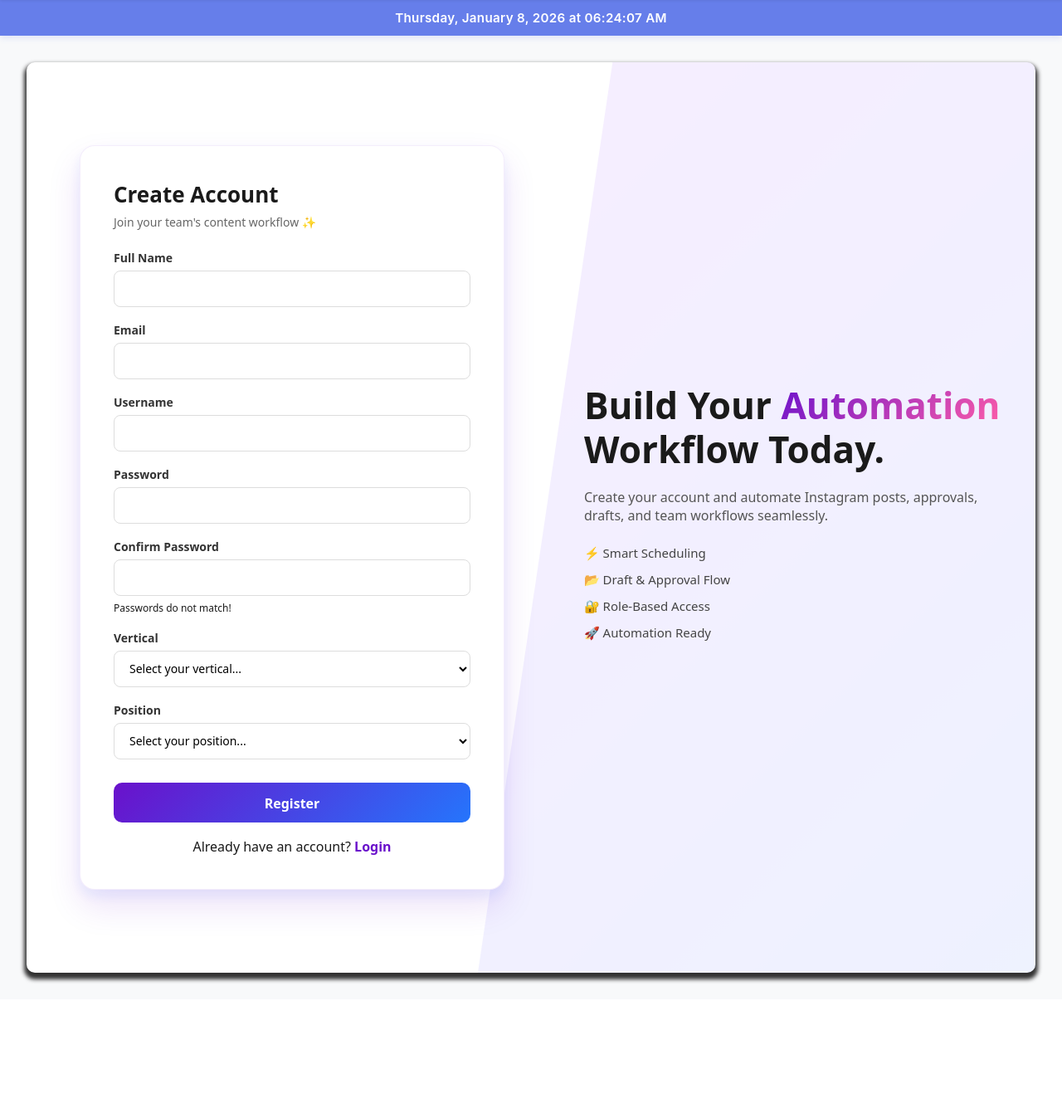
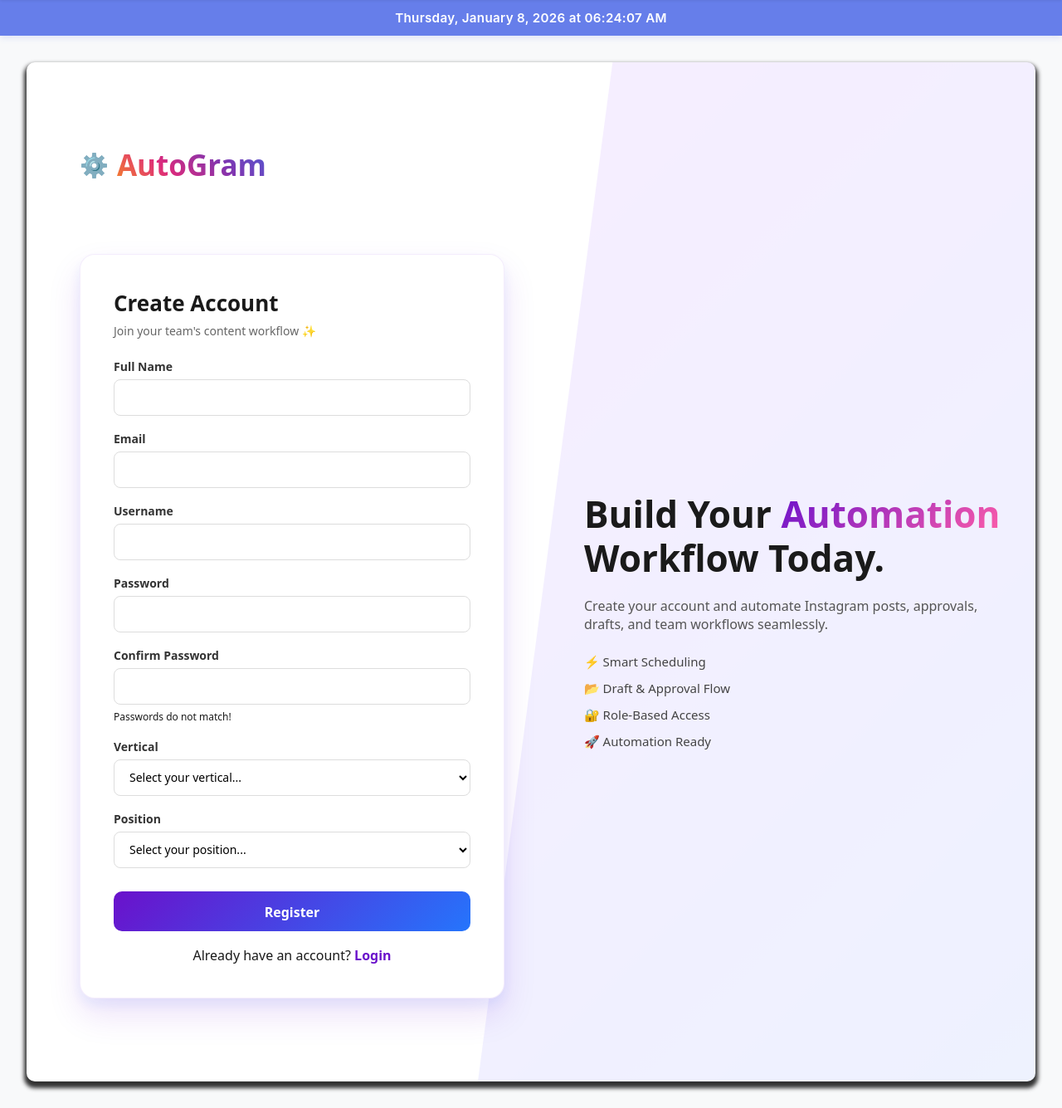
Before and after one commit to Jayesh-P006/1st-Deployement, a Flask app: page /register in a window 1280 px wide. Shown: the part 73-1408 px from the top of the page at 83% size. Before the commit the page ends 1258 px from the top, so only its background shows below. Run offline with Flask 3, Linux system fonts and the light colour scheme.

Commit message:
Enhance styling for registration page layout

```diff
--- a/app/templates/auth/register.html
+++ b/app/templates/auth/register.html
@@ -45,6 +45,31 @@
   z-index: 1;
   align-items: center;
 
+}
+/* ===== Brand / Logo ===== */
+.login-brand {
+  display: flex;
+  align-items: center;
+  gap: 10px;
+  margin-bottom: 20px;
+}
+
+.brand-logo {
+  font-size: 28px;
+}
+
+.brand-name {
+  font-size: 35px;
+  font-weight: 800;
+  background: linear-gradient(
+    45deg,
+    #f58529,
+    #dd2a7b,
+    #8134af,
+    #515bd4
+  );
+  -webkit-background-clip: text;
+  -webkit-text-fill-color: transparent;
 }
 
 
@@ -282,25 +307,71 @@
   margin-bottom: 12px;
   font-size: 15px;
 }
+@media (min-width: 769px) {
+  .auth-layout {
+    grid-template-areas:
+      "brand brand"
+      "card info";
+  }
+
+  .login-brand {
+    grid-area: brand;
+    justify-content: flex-start;
+  }
+
+  .register-card {
+    grid-area: card;
+  }
+
+  .auth-info {
+    grid-area: info;
+  }
+}
 
 
-@media (max-width: 768px) {
+@media (max-width: 950px) {
   .auth-layout {
     grid-template-columns: 1fr;
+    padding-bottom: 70rem;
 
   }
 
   .auth-info {
     display: none;
   }
-}
-@media (max-width: 497px){
-  .auth-layout{
-    width: 35rem;
+
+  .register-container {
+    padding: 0;
   }
 
+  .auth-layout {
+    padding: 0;
+    gap: 0;
+  }
 
+  .register-card {
+    width: 100%;
+    max-width: 100%;
+    min-height: 100vh;
+    border-radius: 0;
+    padding: 28px 22px;
+
+  }
 }
+@media (max-width: 768px) {
+  .login-brand {
+    justify-content: center;
+    margin-bottom: 30px;
+  }
+
+  .auth-layout {
+    grid-template-columns: 1fr;
+  }
+}
+
+
+
+
 @keyframes fadeSlideLeft {
   from {
     opacity: 0;
@@ -336,7 +407,12 @@
 
 {% block content %}
 <div class="register-container auth-bg">
+
   <div class="auth-layout">
+    <div class="login-brand">
+  <span class="brand-logo">⚙️</span>
+  <span class="brand-name">AutoGram</span>
+</div>
 
 
     <div class="register-card">
```
